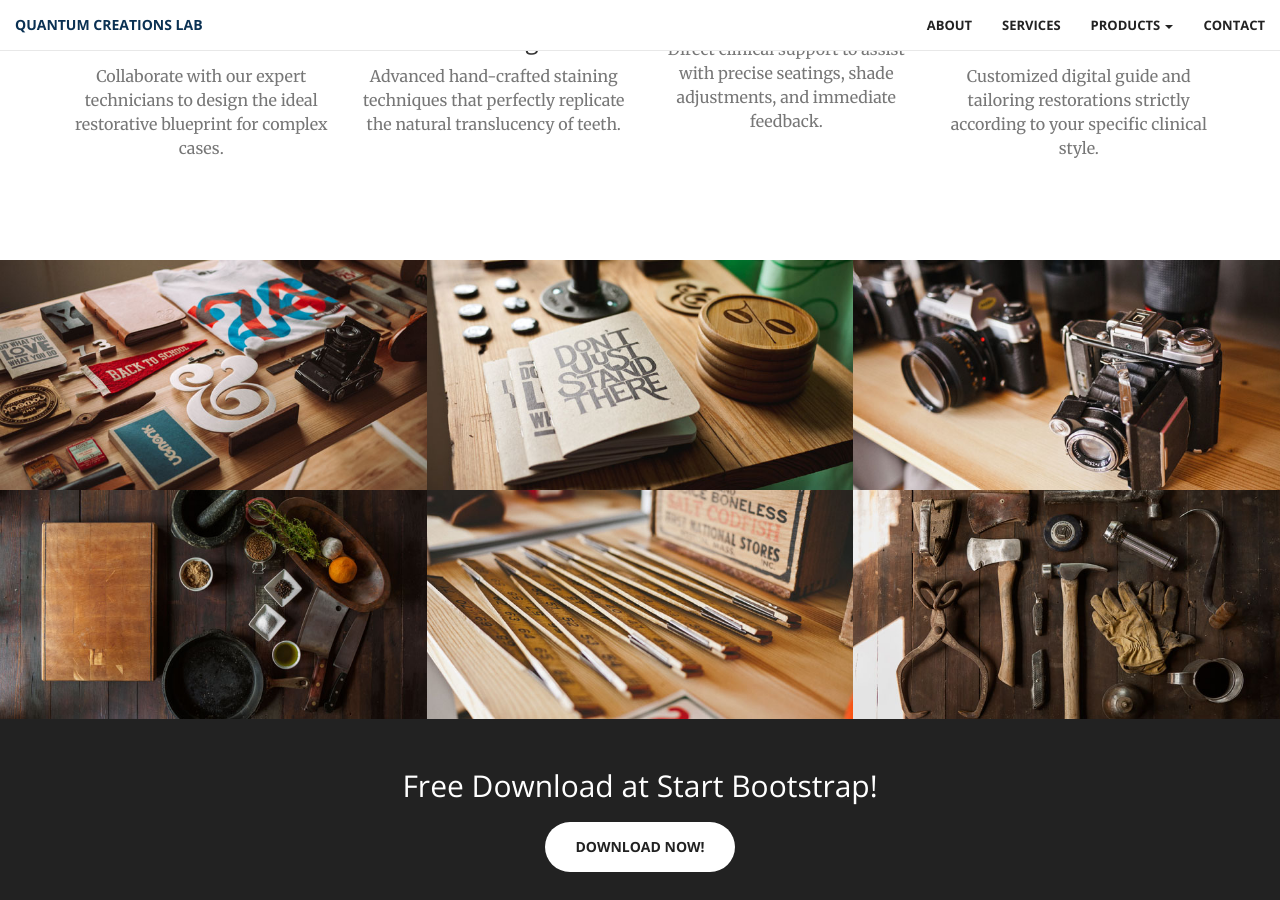
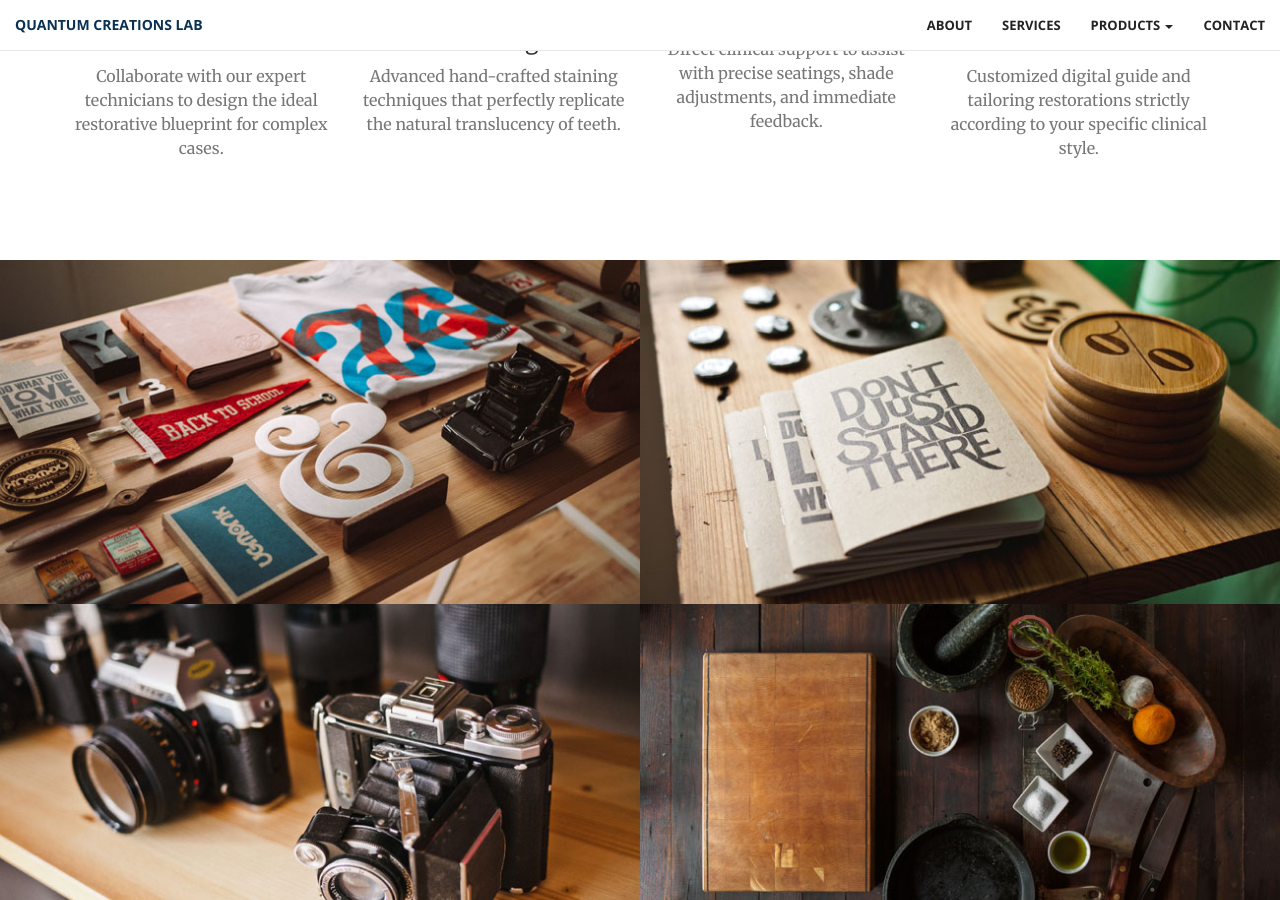
Before and after one commit to jj2hh/quantumlab, a Jekyll site: the page built from index.html, in a window 1280 px wide and 900 px high, scrolled down 1637 px. Built offline with Jekyll 4.4.1, drawn with Linux system fonts in a browser that asks for light colours.

Commit message:
Update products.html

```diff
--- a/_includes/products.html
+++ b/_includes/products.html
@@ -1,96 +1,71 @@
 <section class="no-padding" id="portfolio">
     <div class="container-fluid">
-        <div class="row no-gutter">
-            <div class="col-lg-4 col-sm-6">
-                <a href="#" class="portfolio-box">
-                    <img src="img/portfolio/1.jpg" class="img-responsive" alt="">
+        <div class="row no-gutter text-center">
+
+            <div class="col-lg-6 col-sm-6">
+                <a href="{{ site.baseurl }}/pages/products-crown.html" class="portfolio-box">
+                    <img src="img/portfolio/1.jpg" class="img-responsive" alt="Crown & Bridge">
                     <div class="portfolio-box-caption">
                         <div class="portfolio-box-caption-content">
                             <div class="project-category text-faded">
-                                Category
+                                Fixed Prosthetics
                             </div>
                             <div class="project-name">
-                                Project Name
+                                CROWN & BRIDGE
                             </div>
                         </div>
                     </div>
                 </a>
             </div>
-            <div class="col-lg-4 col-sm-6">
-                <a href="#" class="portfolio-box">
-                    <img src="img/portfolio/2.jpg" class="img-responsive" alt="">
+
+            <div class="col-lg-6 col-sm-6">
+                <a href="{{ site.baseurl }}/pages/case-studies.html" class="portfolio-box">
+                    <img src="img/portfolio/2.jpg" class="img-responsive" alt="Implants">
                     <div class="portfolio-box-caption">
                         <div class="portfolio-box-caption-content">
                             <div class="project-category text-faded">
-                                Category
+                                Implant Solutions
                             </div>
                             <div class="project-name">
-                                Project Name
+                                IMPLANTS
                             </div>
                         </div>
                     </div>
                 </a>
             </div>
-            <div class="col-lg-4 col-sm-6">
-                <a href="#" class="portfolio-box">
-                    <img src="img/portfolio/3.jpg" class="img-responsive" alt="">
+
+            <div class="col-lg-6 col-sm-6">
+                <a href="{{ site.baseurl }}/pages/case-studies.html" class="portfolio-box">
+                    <img src="img/portfolio/3.jpg" class="img-responsive" alt="Orthodontics">
                     <div class="portfolio-box-caption">
                         <div class="portfolio-box-caption-content">
                             <div class="project-category text-faded">
-                                Category
+                                Appliances
                             </div>
                             <div class="project-name">
-                                Project Name
+                                ORTHODONTICS
                             </div>
                         </div>
                     </div>
                 </a>
             </div>
-            <div class="col-lg-4 col-sm-6">
-                <a href="#" class="portfolio-box">
-                    <img src="img/portfolio/4.jpg" class="img-responsive" alt="">
+
+            <div class="col-lg-6 col-sm-6">
+                <a href="{{ site.baseurl }}/pages/case-studies.html" class="portfolio-box">
+                    <img src="img/portfolio/4.jpg" class="img-responsive" alt="Dentures">
                     <div class="portfolio-box-caption">
                         <div class="portfolio-box-caption-content">
                             <div class="project-category text-faded">
-                                Category
+                                Removable Prosthetics
                             </div>
                             <div class="project-name">
-                                Project Name
+                                DENTURES
                             </div>
                         </div>
                     </div>
                 </a>
             </div>
-            <div class="col-lg-4 col-sm-6">
-                <a href="#" class="portfolio-box">
-                    <img src="img/portfolio/5.jpg" class="img-responsive" alt="">
-                    <div class="portfolio-box-caption">
-                        <div class="portfolio-box-caption-content">
-                            <div class="project-category text-faded">
-                                Category
-                            </div>
-                            <div class="project-name">
-                                Project Name
-                            </div>
-                        </div>
-                    </div>
-                </a>
-            </div>
-            <div class="col-lg-4 col-sm-6">
-                <a href="#" class="portfolio-box">
-                    <img src="img/portfolio/6.jpg" class="img-responsive" alt="">
-                    <div class="portfolio-box-caption">
-                        <div class="portfolio-box-caption-content">
-                            <div class="project-category text-faded">
-                                Category
-                            </div>
-                            <div class="project-name">
-                                Project Name
-                            </div>
-                        </div>
-                    </div>
-                </a>
-            </div>
+
         </div>
     </div>
 </section>
```
